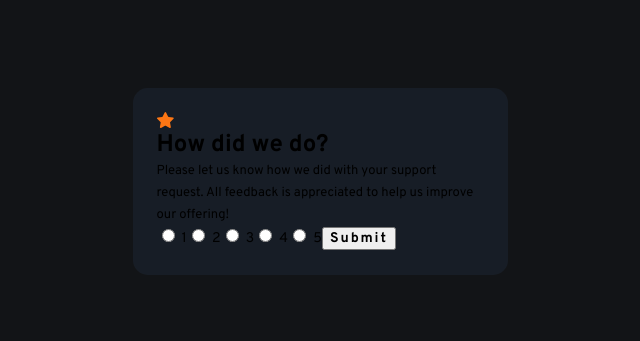
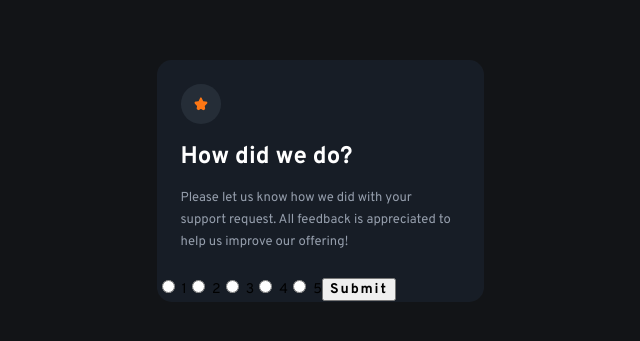
Before and after one commit to norman02/fm-interactive-rating, a React (Create React App) app: page / in a window 1280 px wide. Shown: the part 219-560 px from the top of the page, without its empty margins (320-960 px from the left). Built offline with nearby package versions, Linux system fonts and the light colour scheme.

Commit message:
style component text

```diff
--- a/src/Rating/Rating.jsx
+++ b/src/Rating/Rating.jsx
@@ -2,18 +2,26 @@ import star from "../icon-star.svg";
 const Rating = () => {
   return (
     <div>
-      <img src={star} alt="" />
-      <h1>How did we do?</h1>
-      <p>
-        Please let us know how we did with your support request. All feedback is
-        appreciated to help us improve our offering!
-      </p>
+      <div className="component-text">
+        <img src={star} alt="" />
+        <h1>How did we do?</h1>
+        <p>
+          Please let us know how we did with your support request. All feedback
+          is appreciated to help us improve our offering!
+        </p>
+      </div>
+
       <div>
-        <input type="radio" value="1" name="rating" /> <span className="input">1</span>
-        <input type="radio" value="2" name="rating" /> <span className="input">2</span>
-        <input type="radio" value="3" name="rating" /> <span className="input">3</span>
-        <input type="radio" value="4" name="rating" /> <span className="input">4</span>
-        <input type="radio" value="5" name="rating" /> <span className="input">5</span>
+        <input type="radio" value="1" name="rating" />{" "}
+        <span className="input">1</span>
+        <input type="radio" value="2" name="rating" />{" "}
+        <span className="input">2</span>
+        <input type="radio" value="3" name="rating" />{" "}
+        <span className="input">3</span>
+        <input type="radio" value="4" name="rating" />{" "}
+        <span className="input">4</span>
+        <input type="radio" value="5" name="rating" />{" "}
+        <span className="input">5</span>
         <button>Submit</button>
       </div>
     </div>
--- a/src/css/main.css
+++ b/src/css/main.css
@@ -102,7 +102,25 @@ button {
   background: transparent radial-gradient(closest-side at 50% 0%, #232a34 0%, #171d26 100%) 0% 0% no-repeat padding-box;
   border-radius: 15px;
   opacity: 1;
-  padding: 1.5rem;
   width: 20.4375rem;
 }
+
+.component-text {
+  color: #959eac;
+  padding: 1.5rem;
+}
+
+.component-text img {
+  background-color: #252d37;
+  border-radius: 50%;
+  height: 0.83313rem;
+  padding: 0.83313rem;
+  width: 0.8725rem;
+  margin-bottom: 1rem;
+}
+
+.component-text h1 {
+  color: white;
+  margin-bottom: 0.9375rem;
+}
 /*# sourceMappingURL=main.css.map */
--- a/src/scss/main.scss
+++ b/src/scss/main.scss
@@ -3,9 +3,16 @@
 @import "base/reset";
 @import "base/typography";
 
+$gray: hsla(217, 12%, 63%, 1);
+
+$dark-blue: hsla(213, 19%, 18%, 1);
 $very-dark-blue: hsla(216, 12%, 8%, 1);
 
 $main-bg-color: $very-dark-blue;
+$star-bg-color: $dark-blue;
+
+$secondary-text-color: white;
+$main-txt-color: $gray;
 
 .app-container {
   align-items: center;
@@ -26,6 +33,23 @@ $main-bg-color: $very-dark-blue;
     0% 0% no-repeat padding-box;
   border-radius: 15px;
   opacity: 1;
-  padding: rem(24);
   width: rem(327);
 }
+
+.component-text {
+  color: $main-txt-color;
+  padding: rem(24);
+
+  img {
+    background-color: $star-bg-color;
+    border-radius: 50%;
+    height: rem(13.33);
+    padding: rem(13.33);
+    width: rem(13.96);
+    margin-bottom: rem(16);
+  }
+  h1 {
+    color: $secondary-text-color;
+    margin-bottom: rem(15);
+  }
+}
```
Also changed, not shown: 1 other file (tests, documents, lock files or other folders).
